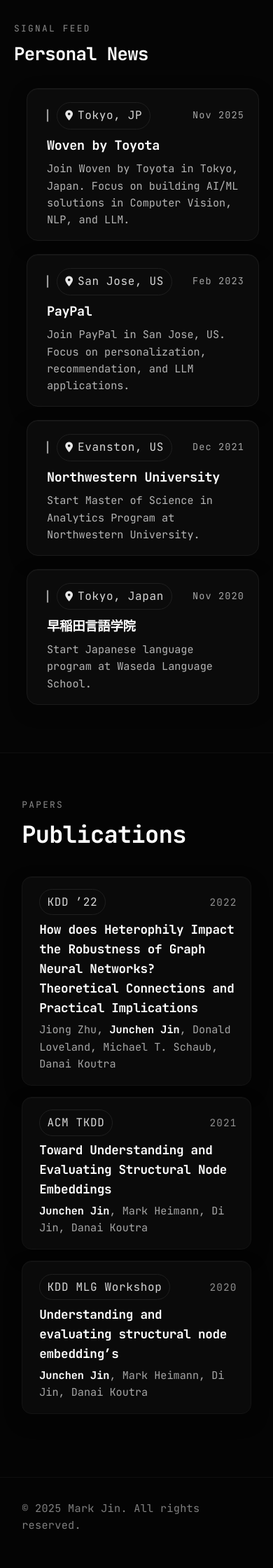
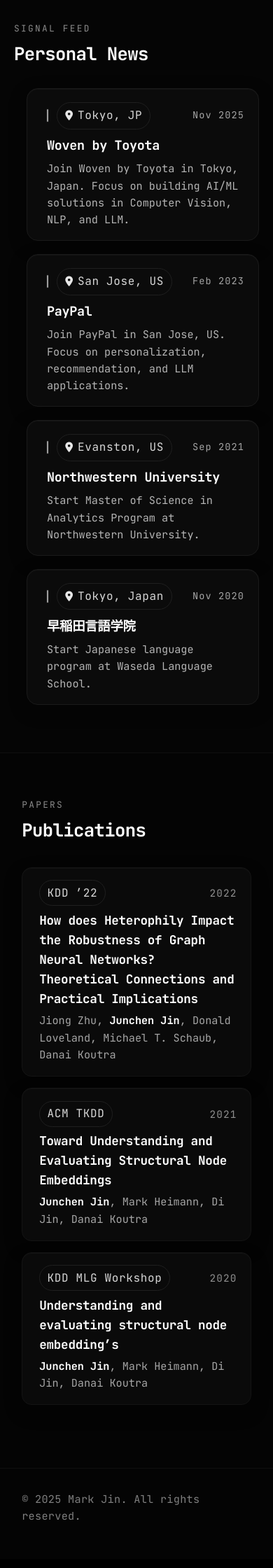
Before and after one commit to kinkunchan/kinkunchan.github.io, a Jekyll site: the page built from index.md, in a window 390 px wide. Shown: the part 483-2723 px from the top of the page at 70% size. Built offline with Jekyll 4.4.1, drawn with Linux system fonts in a browser that asks for light colours.

Commit message:
formatting

```diff
--- a/assets/css/glassmorphism.css
+++ b/assets/css/glassmorphism.css
@@ -1252,6 +1252,10 @@
     font-size: 1.6rem;
   }
 
+  .pubs-header h2 {
+    font-size: 1.6rem;
+  }
+
   .news-grid {
     padding-left: 18px;
   }
--- a/index.md
+++ b/index.md
@@ -59,7 +59,7 @@
     <article class="news-card">
       <div class="news-meta">
         <span class="news-location"><i class="fa-solid fa-location-dot"></i> Evanston, US</span>
-        <span class="news-date">Dec 2021</span>
+        <span class="news-date">Sep 2021</span>
       </div>
       <h3>Northwestern University</h3>
       <p>Start Master of Science in Analytics Program at Northwestern University.</p>
```
